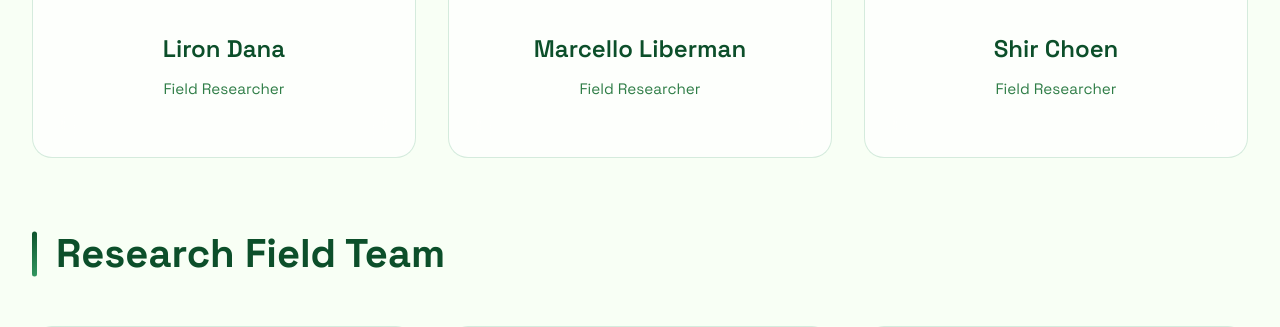
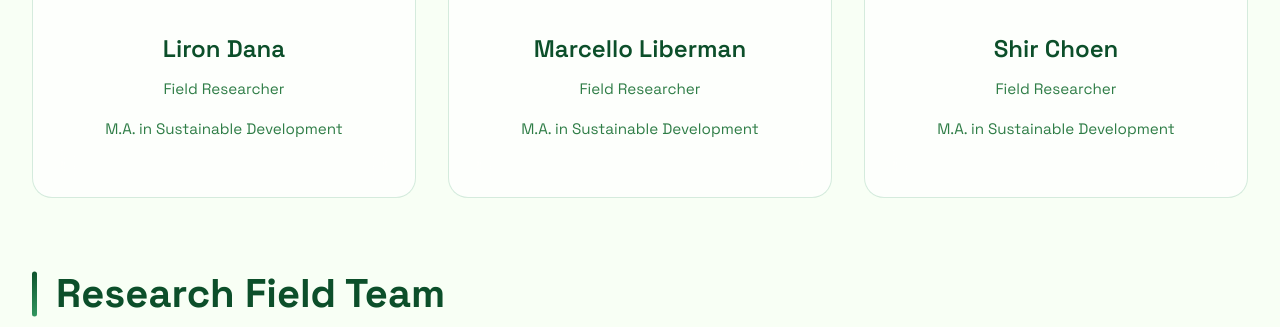
Before and after one commit to DigitalVillage-TIET/Digi-Portal, a Django app: page / in a window 1280 px wide. Shown: the part 5213-5540 px from the top of the page. Run offline with Django 5.2, Linux system fonts and the light colour scheme; some libraries are stand-ins or nearby versions.

Commit message:
Good one

```diff
--- a/digivi/templates/agriculture.html
+++ b/digivi/templates/agriculture.html
@@ -347,7 +347,7 @@ border-radius: 20px;
         <input type="hidden" name="language" value="{% if LANGUAGE_CODE == 'en' %}pa{% else %}en{% endif %}">
         <button type="submit" class="language-button">
             {% if LANGUAGE_CODE == 'en' %}
-                Switch to Punjabi
+            ਪੰਜਾਬੀ ਵਿੱਚ ਬਦਲੋ
             {% else %}
                 Switch to English
             {% endif %}
--- a/digivi/templates/crop_residue.html
+++ b/digivi/templates/crop_residue.html
@@ -459,7 +459,7 @@ body.light .crop-card {
         <input type="hidden" name="language" value="{% if LANGUAGE_CODE == 'en' %}pa{% else %}en{% endif %}">
         <button type="submit" class="language-button">
             {% if LANGUAGE_CODE == 'en' %}
-                Switch to Punjabi
+            ਪੰਜਾਬੀ ਵਿੱਚ ਬਦਲੋ
             {% else %}
                 Switch to English
             {% endif %}
--- a/digivi/templates/dsr.html
+++ b/digivi/templates/dsr.html
@@ -408,7 +408,7 @@ p {
         <input type="hidden" name="language" value="{% if LANGUAGE_CODE == 'en' %}pa{% else %}en{% endif %}">
         <button type="submit" class="language-button">
             {% if LANGUAGE_CODE == 'en' %}
-                Switch to Punjabi
+            ਪੰਜਾਬੀ ਵਿੱਚ ਬਦਲੋ
             {% else %}
                 Switch to English
             {% endif %}
--- a/digivi/templates/evapotranspiration.html
+++ b/digivi/templates/evapotranspiration.html
@@ -550,7 +550,7 @@
                     <input type="hidden" name="language" value="{% if LANGUAGE_CODE == 'en' %}pa{% else %}en{% endif %}">
                     <button type="submit" class="btn-back">
                         {% if LANGUAGE_CODE == 'en' %}
-                            Switch to Punjabi
+                        ਪੰਜਾਬੀ ਵਿੱਚ ਬਦਲੋ
                         {% else %}
                             Switch to English
                         {% endif %}
--- a/digivi/templates/farmer-engagement.html
+++ b/digivi/templates/farmer-engagement.html
@@ -671,9 +671,9 @@
             <input type="hidden" name="language" value="{% if LANGUAGE_CODE == 'en' %}pa{% else %}en{% endif %}">
             <button type="submit" class="language-button">
                 {% if LANGUAGE_CODE == 'en' %}
-                    {% trans "Switch to Punjabi" %}
+                    ਪੰਜਾਬੀ ਵਿੱਚ ਬਦਲੋ
                 {% else %}
-                    {% trans "Switch to English" %}
+                    Switch to English
                 {% endif %}
             </button>
             <a href="{% url 'landing_protected' %}" class="home-btn">{% trans "Home" %}</a>
--- a/digivi/templates/farmer_survey.html
+++ b/digivi/templates/farmer_survey.html
@@ -643,7 +643,7 @@
                     <input type="hidden" name="language" value="{% if LANGUAGE_CODE == 'en' %}pa{% else %}en{% endif %}">
                     <button type="submit" class="btn-back">
                         {% if LANGUAGE_CODE == 'en' %}
-                            Switch to Punjabi
+                        ਪੰਜਾਬੀ ਵਿੱਚ ਬਦਲੋ
                         {% else %}
                             Switch to English
                         {% endif %}
--- a/digivi/templates/farmers.html
+++ b/digivi/templates/farmers.html
@@ -241,7 +241,7 @@ h1 {
         <input type="hidden" name="language" value="{% if LANGUAGE_CODE == 'en' %}pa{% else %}en{% endif %}">
         <button type="submit" class="language-button">
             {% if LANGUAGE_CODE == 'en' %}
-                Switch to Punjabi
+            ਪੰਜਾਬੀ ਵਿੱਚ ਬਦਲੋ
             {% else %}
                 Switch to English
             {% endif %}
--- a/digivi/templates/index.html
+++ b/digivi/templates/index.html
@@ -661,7 +661,7 @@
                     <input type="hidden" name="language" value="{% if LANGUAGE_CODE == 'en' %}pa{% else %}en{% endif %}">
                     <button type="submit" class="btn-home">
                         {% if LANGUAGE_CODE == 'en' %}
-                            Switch to Punjabi
+                            ਪੰਜਾਬੀ ਵਿੱਚ ਬਦਲੋ
                         {% else %}
                             Switch to English
                         {% endif %}
--- a/digivi/templates/landing.html
+++ b/digivi/templates/landing.html
@@ -1897,7 +1897,7 @@
                     <input type="hidden" name="language" value="{% if LANGUAGE_CODE == 'en' %}pa{% else %}en{% endif %}">
                     <button type="submit" class="language-button">
                         {% if LANGUAGE_CODE == 'en' %}
-                            Switch to Punjabi
+                            ਪੰਜਾਬੀ ਵਿੱਚ ਬਦਲੋ
                         {% else %}
                             Switch to English
                         {% endif %}
@@ -1935,7 +1935,7 @@
                 This is a research study conducted by the Thapar Institute of Engineering and Technology in Patiala and Tel-Aviv University from Israel. This study aims to understand the challenges faced by farmers in Punjab, particularly in the areas of irrigation, crop cultivation, and livelihoods. The information gathered from the farmers will help us identify practical solutions to improve farmer incomes and promote water-saving methods for irrigation.
                 {% endblocktrans %}
             </p>
-            <h2 class="hero-subtitle">{% trans "These studies are funded by TIET-TAU Center of Excellence for Food Security (T2CEFS) and Internation Growth Center (IGC) from UK." %}</h2>
+            <h2 class="hero-subtitle">{% trans "These studies are funded by TIET-TAU Center of Excellence for Food Security (T2CEFS) and International Growth Center (IGC) from UK." %}</h2>
             <div class="hero-cta">
                 <a href="#project" class="btn btn-primary">
                     <i class="fas fa-rocket"></i> {% trans "Explore Platform" %}
@@ -2336,7 +2336,7 @@
       We are actively engaging with a cohort of 500 farmers across Patiala District as part of a comprehensive field research initiative aimed at improving irrigation practices and understanding on-farm water use in the aim to alleviate farmers' livelihoods and increase their income while maintaining food security in India. Our team conducts regular visits to each farm, where we carry out structured surveys to capture detailed information on farming practices, irrigation behavior, and crop decisions. At the same time, we are systematically measuring groundwater levels and installing water meters to monitor actual water use at the plot level. Each farm is geo-mapped to ensure spatial precision and enable integration with remote sensing and hydrological models.
       {% endblocktrans %}
     </p>
-      <a href="{% url 'farmer-engagement' %}" class="farmer-card-btn">See more &rarr;</a>
+      <a href="{% url 'farmer-engagement' %}" class="farmer-card-btn">{% trans "See more" %} &rarr;</a>
     </div>
   </div>
 
@@ -2390,16 +2390,19 @@
                     <img src="https://i.ibb.co/Vp2GvM2d/Liron.png" alt="Liron Dana" class="team-photo">
                     <h4 class="team-name">{% trans "Liron Dana" %}</h4>
                     <p class="team-role">{% trans "Field Researcher" %}</p>
+                    <p class="team-role">{% trans "M.A. in Sustainable Development" %}</p>
                 </div>
                 <div class="team-card">
                     <img src="https://i.ibb.co/rKpSnyLY/Marcello-photo.png" alt="Marcello Liberman" class="team-photo">
                     <h4 class="team-name">{% trans "Marcello Liberman" %}</h4>
                     <p class="team-role">{% trans "Field Researcher" %}</p>
+                    <p class="team-role">{% trans "M.A. in Sustainable Development" %}</p>
                 </div>
                 <div class="team-card">
                     <img src="https://i.ibb.co/1Jm6tW4w/Shir-Choen.png" alt="Shir Choen" class="team-photo">
                     <h4 class="team-name">{% trans "Shir Choen" %}</h4>
                     <p class="team-role">{% trans "Field Researcher" %}</p>
+                    <p class="team-role">{% trans "M.A. in Sustainable Development" %}</p>
                 </div>
             </div>
         </div>
@@ -2543,46 +2546,55 @@
                 <img src="https://i.ibb.co/Vp2GvM2d/Liron.png" alt="Liron Dana" class="team-photo">
                 <h4 class="team-name">{% trans "Liron Dana" %}</h4>
                 <p class="team-role">{% trans "Field Researcher" %}</p>
+                <p class="team-role">{% trans "M.A. in Sustainable Development" %}</p>
             </div>
             <div class="team-card">
                 <img src="https://i.ibb.co/rKpSnyLY/Marcello-photo.png" alt="Marcello Liberman" class="team-photo">
                 <h4 class="team-name">{% trans "Marcello Liberman" %}</h4>
                 <p class="team-role">{% trans "Field Researcher" %}</p>
+                <p class="team-role">{% trans "M.A. in Sustainable Development" %}</p>
             </div>
             <div class="team-card">
                 <img src="https://i.ibb.co/1Jm6tW4w/Shir-Choen.png" alt="Shir Choen" class="team-photo">
                 <h4 class="team-name">{% trans "Shir Choen" %}</h4>
                 <p class="team-role">{% trans "Field Researcher" %}</p>
+                <p class="team-role">{% trans "M.A. in Sustainable Development" %}</p>
             </div>
             <div class="team-card">
                 <img src="https://i.ibb.co/j1568x2/Rinat.png" alt="Rinat Kaplan" class="team-photo">
                 <h4 class="team-name">{% trans "Rinat Kaplan" %}</h4>
                 <p class="team-role">{% trans "Field Researcher" %}</p>
+                <p class="team-role">{% trans "B.Sc in Agriculture" %}</p>
             </div>
             <div class="team-card">
                 <img src="https://i.ibb.co/cjk9P5g/Yotam.png" alt="Yotam golan" class="team-photo">
                 <h4 class="team-name">{% trans "Yotam golan" %}</h4>
                 <p class="team-role">{% trans "Field Researcher" %}</p>
+                <p class="team-role">{% trans "B.Sc in Agriculture" %}</p>
             </div>
             <div class="team-card">
                 <img src="https://i.ibb.co/fdJQ3SbZ/Briana.png" alt="Briana Wiser" class="team-photo">
                 <h4 class="team-name">{% trans "Briana Wiser" %}</h4>
                 <p class="team-role">{% trans "Field Researcher" %}</p>
+                <p class="team-role">{% trans "M.A. in Sustainable Development" %}</p>
             </div>
             <div class="team-card">
                 <img src="https://i.ibb.co/1YYsXzFX/RotemM.png" alt="Rotem Mayer" class="team-photo">
                 <h4 class="team-name">{% trans "Rotem Mayer" %}</h4>
                 <p class="team-role">{% trans "Field Researcher" %}</p>
+                <p class="team-role">{% trans "B.Sc in Agriculture" %}</p>
             </div>
             <div class="team-card">
                 <img src="https://i.ibb.co/xSJ2Fr66/RotemH.png" alt="Rotem Hanan" class="team-photo">
                 <h4 class="team-name">{% trans "Rotem Hanan" %}</h4>
                 <p class="team-role">{% trans "Field Researcher" %}</p>
+                <p class="team-role">{% trans "B.Sc in Agriculture" %}</p>
             </div>
             <div class="team-card">
                 <img src="https://i.ibb.co/XZXJ9vqX/Ziv-Hilel.png" alt="Ziv Hilel" class="team-photo">
                 <h4 class="team-name">{% trans "Ziv Hilel" %}</h4>
                 <p class="team-role">{% trans "Field Researcher" %}</p>
+                <p class="team-role">{% trans "B.A. in Philosopy, Politics, Economics" %}</p>
             </div>
         </div>
     </div>
@@ -2728,7 +2740,7 @@
               <i class="bi bi-linkedin" aria-hidden="true"></i>
             </a>
             <a
-              href="https://www.youtube.com/"
+              href="https://youtube.com/@digitalvillagetiet?si=Gsg1fradRBs2yjWX"
               target="_blank"
               aria-label="YouTube"
               class="footer-icon-link"
--- a/digivi/templates/mapping.html
+++ b/digivi/templates/mapping.html
@@ -619,7 +619,7 @@
                 <input type="hidden" name="language" value="{% if LANGUAGE_CODE == 'en' %}pa{% else %}en{% endif %}">
                 <button type="submit" class="btn-back">
                     {% if LANGUAGE_CODE == 'en' %}
-                        Switch to Punjabi
+                    ਪੰਜਾਬੀ ਵਿੱਚ ਬਦਲੋ
                     {% else %}
                         Switch to English
                     {% endif %}
--- a/digivi/templates/meter_reading.html
+++ b/digivi/templates/meter_reading.html
@@ -1081,7 +1081,7 @@
         <input type="hidden" name="language" value="{% if LANGUAGE_CODE == 'en' %}pa{% else %}en{% endif %}">
         <button type="submit" class="btn-back">
           {% if LANGUAGE_CODE == 'en' %}
-            Switch to Punjabi
+          ਪੰਜਾਬੀ ਵਿੱਚ ਬਦਲੋ
           {% else %}
             Switch to English
           {% endif %}
--- a/digivi/templates/stages.html
+++ b/digivi/templates/stages.html
@@ -457,7 +457,7 @@ h1 {
         <input type="hidden" name="language" value="{% if LANGUAGE_CODE == 'en' %}pa{% else %}en{% endif %}">
         <button type="submit" class="language-button">
             {% if LANGUAGE_CODE == 'en' %}
-                Switch to Punjabi
+            ਪੰਜਾਬੀ ਵਿੱਚ ਬਦਲੋ
             {% else %}
                 Switch to English
             {% endif %}
--- a/digivi/templates/tpr.html
+++ b/digivi/templates/tpr.html
@@ -351,7 +351,7 @@ h4 {
         <input type="hidden" name="language" value="{% if LANGUAGE_CODE == 'en' %}pa{% else %}en{% endif %}">
         <button type="submit" class="language-button">
             {% if LANGUAGE_CODE == 'en' %}
-                Switch to Punjabi
+            ਪੰਜਾਬੀ ਵਿੱਚ ਬਦਲੋ
             {% else %}
                 Switch to English
             {% endif %}
--- a/digivi/templates/tubewell.html
+++ b/digivi/templates/tubewell.html
@@ -346,7 +346,7 @@ header p {
         <input type="hidden" name="language" value="{% if LANGUAGE_CODE == 'en' %}pa{% else %}en{% endif %}">
         <button type="submit" class="language-button">
             {% if LANGUAGE_CODE == 'en' %}
-                Switch to Punjabi
+            ਪੰਜਾਬੀ ਵਿੱਚ ਬਦਲੋ
             {% else %}
                 Switch to English
             {% endif %}
```
Also changed, not shown: digivi/locale/pa/LC_MESSAGES/django.po, 1 other file.
